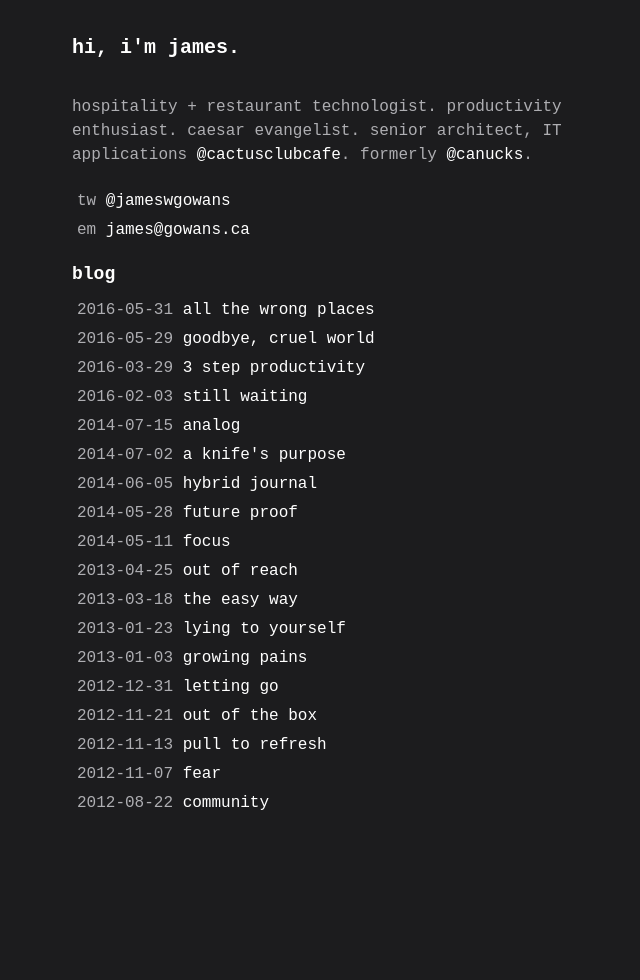
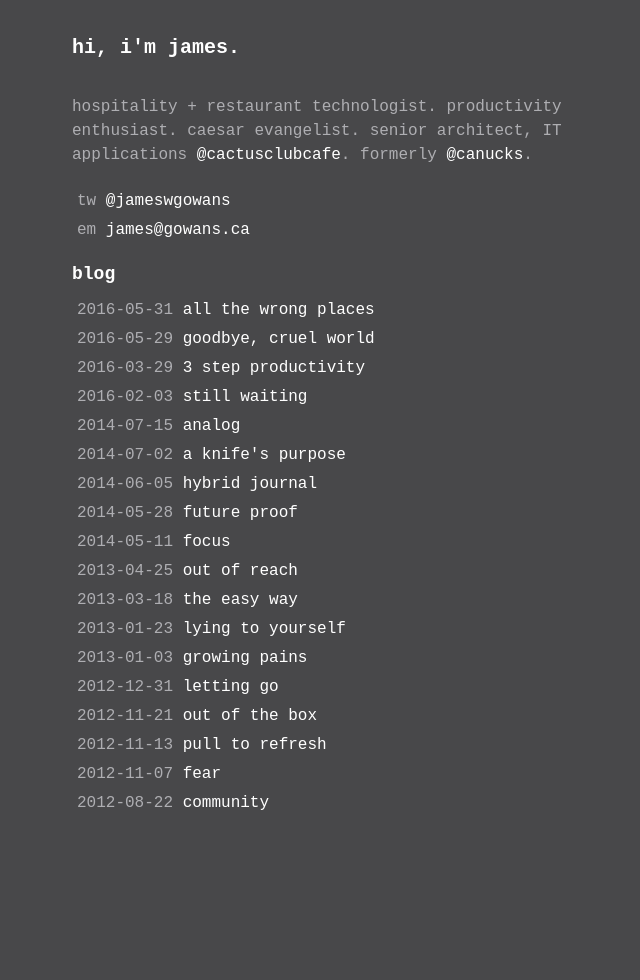
Before and after one commit to jamesgowans/jamesgowans.github.io, a Jekyll site: the page built from index.md, in a window 1280 px wide. Shown: the whole page, without its empty margins (0-640 px from the left). Built offline with Jekyll 4.4.1, drawn with Linux system fonts in a browser that asks for light colours.

Commit message:
change background

```diff
--- a/_includes/head.html
+++ b/_includes/head.html
@@ -6,7 +6,7 @@
         <link rel="shortcut icon" type="image/png" href="favicon.png">
         <style type="text/css">
 
-		html {background: #1c1c1e;}
+		html {background: #48484a;}
 
 		p {line-height: 24px; margin-bottom: 24px; font-size: 16px; color: #aeaeb2;}
 		h1 {font-size: 20px; color: #fff; margin-top: 36px; margin-bottom: 36px;}
```
